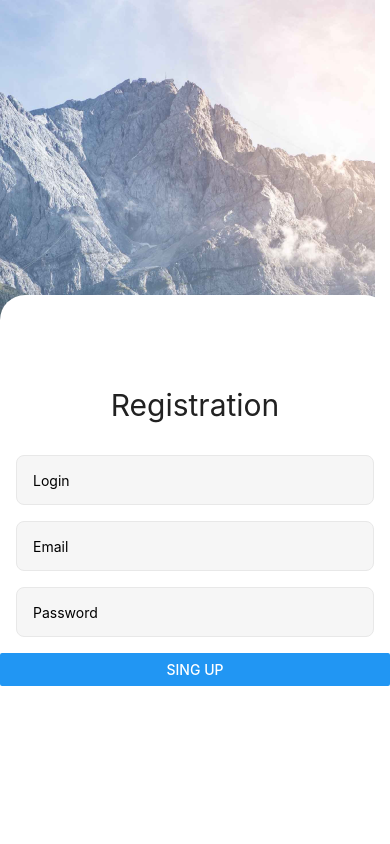
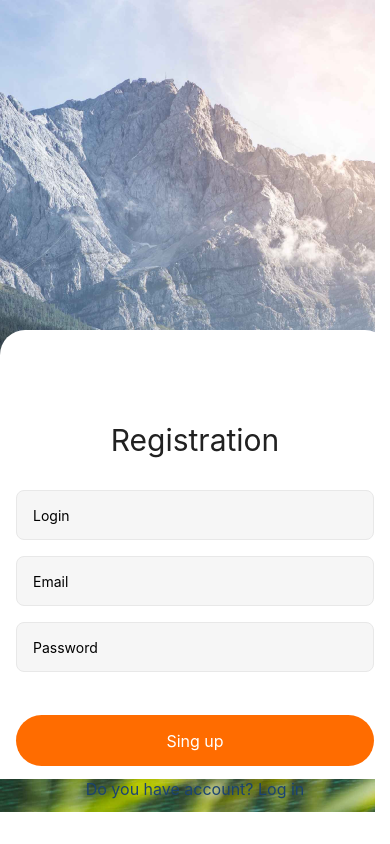
Before and after one commit to ViktoriiaOstrojinskaya/react-native-practice, a React Native app in the folder projectReactNative/: screen /login in a window 390 px wide. Built offline with nearby package versions, Linux system fonts and the light colour scheme.

Commit message:
update form registration

```diff
--- a/projectReactNative/App.js
+++ b/projectReactNative/App.js
@@ -5,7 +5,7 @@ import {
   View,
   ImageBackground,
   TextInput,
-  Button,
+  TouchableOpacity,
 } from "react-native";
 
 export default function App() {
@@ -22,14 +22,24 @@ export default function App() {
         </Text>
         <View>
           <TextInput
-            style={styles.input}
+            style={[
+              styles.input,
+              {
+                marginBottom: 16,
+              },
+            ]}
             placeholder="Login"
             textAlign="left"
           ></TextInput>
         </View>
         <View>
           <TextInput
-            style={styles.input}
+            style={[
+              styles.input,
+              {
+                marginBottom: 16,
+              },
+            ]}
             placeholder="Email"
             textAlign="left"
           ></TextInput>
@@ -39,9 +49,15 @@ export default function App() {
             style={styles.input}
             placeholder="Password"
             textAlign="left"
+            secureTextEntry={true}
           ></TextInput>
         </View>
-        <Button title="Sing up" />
+        <TouchableOpacity activeOpacity={0.8} style={styles.btn}>
+          <Text style={styles.btnTitle}>Sing up</Text>
+        </TouchableOpacity>
+      </View>
+      <View>
+        <Text style={styles.footerTitle}>Do you have account? Log in</Text>
       </View>
 
       <StatusBar style="auto" />
@@ -57,16 +73,16 @@ const styles = StyleSheet.create({
   image: {
     flex: 1,
     resizeMode: "cover",
-    alignItems: "center",
-    justifyContent: "center",
+    // alignItems: "center",
+    justifyContent: "flex-end",
   },
 
   form: {
-    height: 549,
+    height: 449,
     paddingTop: 92,
     borderTopLeftRadius: 25,
     borderTopRightRadius: 25,
-    backgroundColor: "#ffffff",
+    backgroundColor: "#fff",
   },
   input: {
     borderWidth: 1,
@@ -75,7 +91,6 @@ const styles = StyleSheet.create({
     height: 50,
     marginHorizontal: 16,
     padding: 16,
-    marginBottom: 16,
     borderRadius: 8,
   },
   inputTitle: {
@@ -86,4 +101,24 @@ const styles = StyleSheet.create({
     textAlign: "center",
     marginBottom: 32,
   },
+  btn: {
+    backgroundColor: "#ff6c00",
+    height: 51,
+    justifyContent: "center",
+    alignItems: "center",
+    marginHorizontal: 16,
+    padding: 16,
+    borderRadius: 100,
+    marginTop: 43,
+  },
+  btnTitle: {
+    color: "#fff",
+    fontSize: 16,
+  },
+  footerTitle: {
+    marginBottom: 45,
+    fontSize: 16,
+    color: "#1B4371",
+    textAlign: "center",
+  },
 });
```
